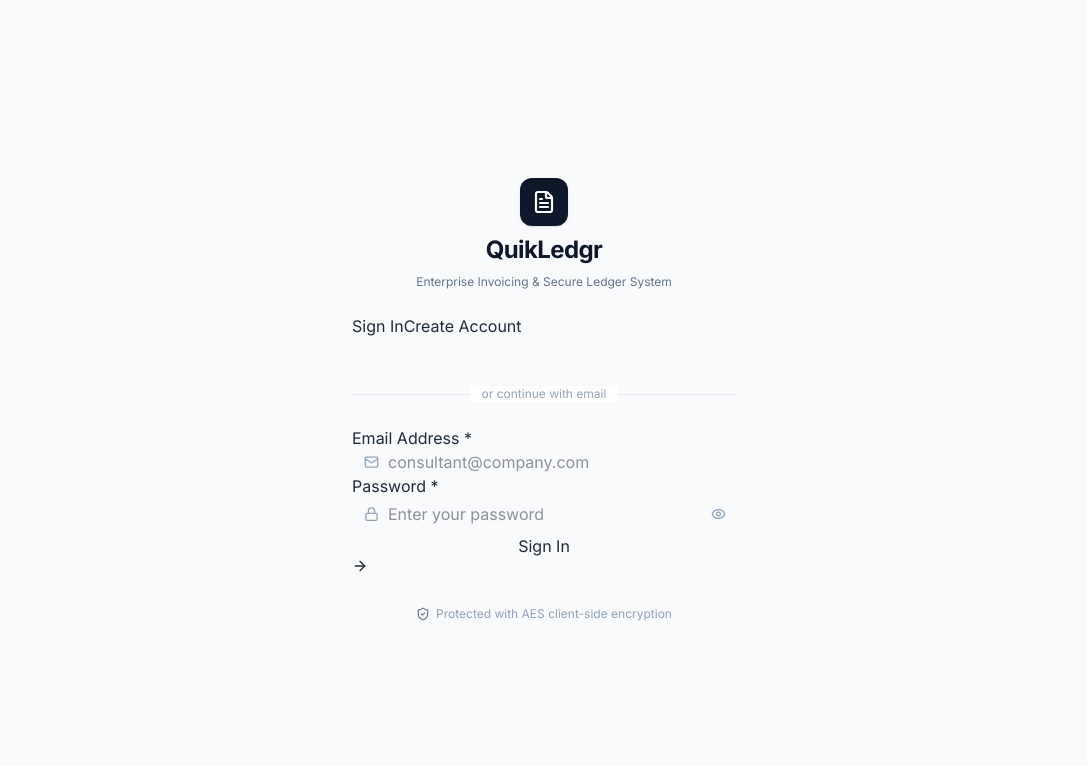
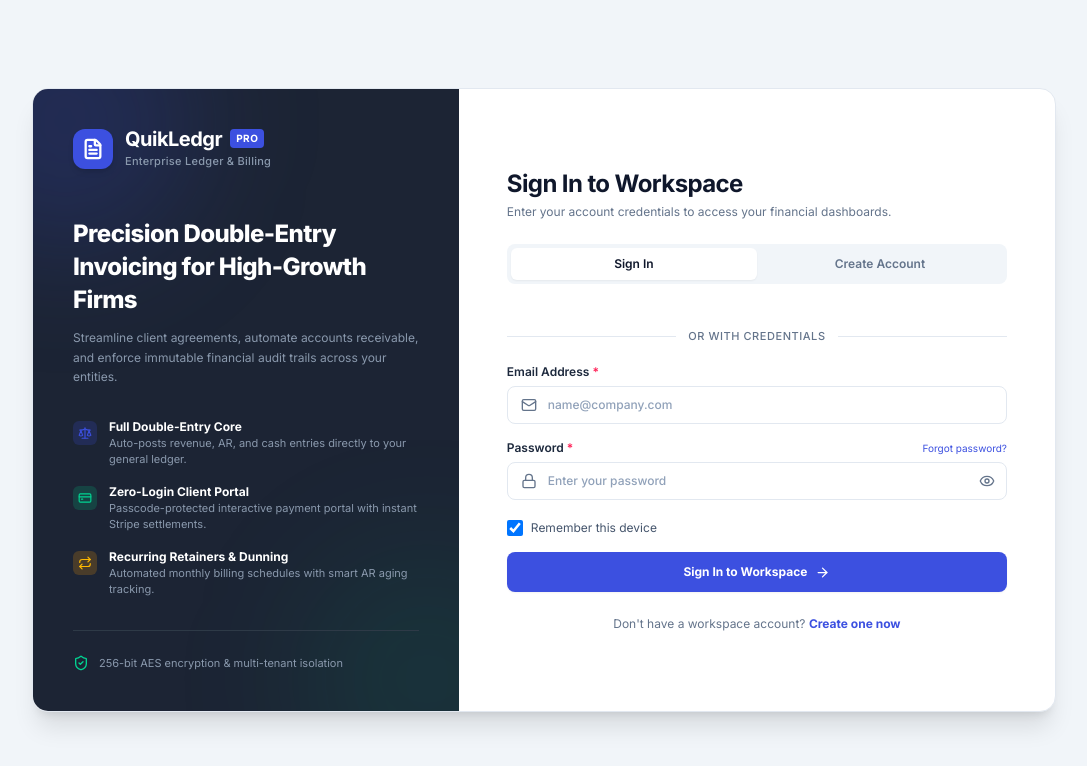
Before and after one commit to shrasel/quikledgr, a React (Vite) app in the folder frontend/: page / in a window 1280 px wide. Shown: the top 766 px of the page, without its empty margins (96-1183 px from the left). Built offline with nearby package versions, Linux system fonts and the light colour scheme; no server answers.

Commit message:
feat(ui): implement TailAdmin split-card authentication screen with dark navy showcase and pure Tailwind v4 styling

```diff
--- a/frontend/src/components/AuthScreen.jsx
+++ b/frontend/src/components/AuthScreen.jsx
@@ -8,7 +8,11 @@
   Building2,
   ArrowRight,
   Eye,
-  EyeOff
+  EyeOff,
+  CheckCircle2,
+  Scale,
+  CreditCard,
+  Repeat
 } from 'lucide-react';
 import {
   loginWithEmail,
@@ -26,6 +30,7 @@
   const [showPassword, setShowPassword] = useState(false);
   const [isLoading, setIsLoading] = useState(false);
   const [errorMessage, setErrorMessage] = useState('');
+  const [rememberMe, setRememberMe] = useState(true);
   const [googleConfig, setGoogleConfig] = useState({ googleClientId: '', googleAuthEnabled: false });
 
   const googleButtonRef = useRef(null);
@@ -154,57 +159,152 @@
   };
 
   return (
-    <div className="min-h-screen flex items-center justify-center p-4 bg-slate-50 dark:bg-slate-950">
-      <div className="w-full max-w-md card p-6 sm:p-8 space-y-6">
-        {/* Brand Header */}
-        <div className="text-center space-y-2">
-          <div className="w-12 h-12 rounded-xl bg-slate-900 text-white flex items-center justify-center mx-auto shadow-sm">
-            <FileText size={24} strokeWidth={2.2} />
+    <div className="min-h-screen flex items-center justify-center p-4 sm:p-6 lg:p-8 bg-[#F1F5F9] dark:bg-[#1A222C]">
+      {/* TailAdmin Auth Card Wrapper */}
+      <div className="w-full max-w-5xl rounded-2xl border border-[#E2E8F0] bg-white shadow-xl dark:border-[#2E3A47] dark:bg-[#24303F] overflow-hidden grid grid-cols-1 lg:grid-cols-12">
+
+        {/* LEFT PANEL: TailAdmin Dark Navy Brand & Features Showcase */}
+        <div className="hidden lg:flex lg:col-span-5 flex-col justify-between bg-[#1C2434] p-8 xl:p-10 text-white relative overflow-hidden">
+          {/* Subtle Background Glow Elements */}
+          <div className="absolute -top-24 -left-24 h-64 w-64 rounded-full bg-[#3C50E0]/20 blur-3xl pointer-events-none" />
+          <div className="absolute -bottom-24 -right-24 h-64 w-64 rounded-full bg-emerald-500/10 blur-3xl pointer-events-none" />
+
+          {/* Top Brand Logo */}
+          <div className="relative z-10">
+            <div className="flex items-center gap-3">
+              <div className="flex h-10 w-10 items-center justify-center rounded-xl bg-[#3C50E0] text-white shadow-md">
+                <FileText size={22} strokeWidth={2.5} />
               </div>
-          <h1 className="text-2xl font-bold tracking-tight text-slate-900 dark:text-white">
-            QuikLedgr
-          </h1>
-          <p className="text-xs text-slate-500 dark:text-slate-400">
-            Enterprise Invoicing & Secure Ledger System
+              <div>
+                <div className="flex items-center gap-2">
+                  <span className="text-xl font-bold tracking-tight text-white leading-none">QuikLedgr</span>
+                  <span className="rounded bg-[#3C50E0] px-1.5 py-0.5 text-[10px] font-bold text-white uppercase tracking-wider">
+                    PRO
+                  </span>
+                </div>
+                <p className="text-[11px] text-[#8A99AD] font-medium tracking-wide mt-1">
+                  Enterprise Ledger & Billing
+                </p>
+              </div>
+            </div>
+
+            <div className="mt-12 space-y-3">
+              <h2 className="text-2xl font-extrabold text-white tracking-tight leading-snug">
+                Precision Double-Entry Invoicing for High-Growth Firms
+              </h2>
+              <p className="text-xs text-[#8A99AD] leading-relaxed">
+                Streamline client agreements, automate accounts receivable, and enforce immutable financial audit trails across your entities.
+              </p>
+            </div>
+          </div>
+
+          {/* Middle Feature Highlights */}
+          <div className="relative z-10 my-8 space-y-4">
+            <div className="flex items-start gap-3">
+              <div className="flex h-6 w-6 items-center justify-center rounded-md bg-[#3C50E0]/20 text-[#3C50E0] shrink-0 mt-0.5">
+                <Scale size={14} />
+              </div>
+              <div>
+                <p className="text-xs font-bold text-white">Full Double-Entry Core</p>
+                <p className="text-[11px] text-[#8A99AD]">Auto-posts revenue, AR, and cash entries directly to your general ledger.</p>
+              </div>
+            </div>
+
+            <div className="flex items-start gap-3">
+              <div className="flex h-6 w-6 items-center justify-center rounded-md bg-emerald-500/20 text-emerald-400 shrink-0 mt-0.5">
+                <CreditCard size={14} />
+              </div>
+              <div>
+                <p className="text-xs font-bold text-white">Zero-Login Client Portal</p>
+                <p className="text-[11px] text-[#8A99AD]">Passcode-protected interactive payment portal with instant Stripe settlements.</p>
+              </div>
+            </div>
+
+            <div className="flex items-start gap-3">
+              <div className="flex h-6 w-6 items-center justify-center rounded-md bg-amber-500/20 text-amber-400 shrink-0 mt-0.5">
+                <Repeat size={14} />
+              </div>
+              <div>
+                <p className="text-xs font-bold text-white">Recurring Retainers & Dunning</p>
+                <p className="text-[11px] text-[#8A99AD]">Automated monthly billing schedules with smart AR aging tracking.</p>
+              </div>
+            </div>
+          </div>
+
+          {/* Bottom Security Assurance */}
+          <div className="relative z-10 pt-6 border-t border-[#2E3A47] flex items-center gap-2.5 text-[11px] text-[#8A99AD]">
+            <ShieldCheck size={16} className="text-emerald-400 shrink-0" />
+            <span>256-bit AES encryption & multi-tenant isolation</span>
+          </div>
+        </div>
+
+        {/* RIGHT PANEL: TailAdmin Authentication Form */}
+        <div className="lg:col-span-7 p-6 sm:p-10 xl:p-12 flex flex-col justify-center">
+          {/* Mobile-only Brand Header */}
+          <div className="flex lg:hidden items-center justify-center gap-2.5 mb-6 text-center">
+            <div className="flex h-9 w-9 items-center justify-center rounded-lg bg-[#3C50E0] text-white shadow-sm">
+              <FileText size={18} strokeWidth={2.5} />
+            </div>
+            <span className="text-lg font-bold text-slate-900 dark:text-white">QuikLedgr</span>
+          </div>
+
+          {/* Form Header */}
+          <div className="mb-6">
+            <h2 className="text-2xl font-bold tracking-tight text-slate-900 dark:text-white">
+              {mode === 'login' ? 'Sign In to Workspace' : 'Create New Workspace'}
+            </h2>
+            <p className="text-xs text-[#64748B] dark:text-[#8A99AD] mt-1">
+              {mode === 'login'
+                ? 'Enter your account credentials to access your financial dashboards.'
+                : 'Setup your consulting entity, LLC, or firm in seconds.'}
             </p>
           </div>
 
-        {/* Tab Switcher */}
-        <div className="material-filter-chips justify-center">
+          {/* TailAdmin Mode Pill Switcher */}
+          <div className="flex items-center rounded-lg bg-[#F1F5F9] p-1 dark:bg-[#1A222C] mb-6">
             <button
               type="button"
-            className={`material-chip-btn flex-1 justify-center ${mode === 'login' ? 'active' : ''}`}
               onClick={() => { setMode('login'); setErrorMessage(''); }}
+              className={`flex-1 rounded-md py-2 text-xs font-semibold transition-all ${
+                mode === 'login'
+                  ? 'bg-white text-slate-900 shadow-xs dark:bg-[#24303F] dark:text-white'
+                  : 'text-[#64748B] hover:text-slate-900 dark:text-[#8A99AD] dark:hover:text-white'
+              }`}
             >
               Sign In
             </button>
             <button
               type="button"
-            className={`material-chip-btn flex-1 justify-center ${mode === 'signup' ? 'active' : ''}`}
               onClick={() => { setMode('signup'); setErrorMessage(''); }}
+              className={`flex-1 rounded-md py-2 text-xs font-semibold transition-all ${
+                mode === 'signup'
+                  ? 'bg-white text-slate-900 shadow-xs dark:bg-[#24303F] dark:text-white'
+                  : 'text-[#64748B] hover:text-slate-900 dark:text-[#8A99AD] dark:hover:text-white'
+              }`}
             >
               Create Account
             </button>
           </div>
 
+          {/* Error Message Alert */}
           {errorMessage && (
-          <div className="p-3 rounded-lg bg-rose-50 border border-rose-200 text-rose-700 text-xs">
+            <div className="mb-4 rounded-lg bg-rose-50 border border-rose-200 p-3 text-xs font-medium text-rose-700 dark:bg-rose-950/40 dark:border-rose-900/60 dark:text-rose-400">
               {errorMessage}
             </div>
           )}
 
-        {/* Google Authentication */}
-        <div className="flex justify-center">
+          {/* Google SSO Action */}
+          <div className="mb-5">
             {googleConfig.googleAuthEnabled ? (
               <div ref={googleButtonRef} className="w-full flex justify-center" />
             ) : (
               <button
                 type="button"
-              className="btn btn-secondary w-full flex items-center justify-center gap-2 h-10"
                 onClick={handleGoogleSimulated}
                 disabled={isLoading}
+                className="w-full flex items-center justify-center gap-2.5 rounded-lg border border-[#E2E8F0] bg-white py-2.5 px-4 text-xs font-semibold text-slate-700 hover:bg-[#F8FAFC] dark:border-[#2E3A47] dark:bg-[#1A222C] dark:text-slate-200 dark:hover:bg-[#24303F] transition-all shadow-xs"
               >
-              <svg viewBox="0 0 24 24" width="18" height="18">
+                <svg viewBox="0 0 24 24" width="18" height="18" className="shrink-0">
                   <path fill="#4285F4" d="M22.56 12.25c0-.78-.07-1.53-.2-2.25H12v4.26h5.92c-.26 1.37-1.04 2.53-2.21 3.31v2.77h3.57c2.08-1.92 3.28-4.74 3.28-8.09z" />
                   <path fill="#34A853" d="M12 23c2.97 0 5.46-.98 7.28-2.66l-3.57-2.77c-.98.66-2.23 1.06-3.71 1.06-2.86 0-5.29-1.93-6.16-4.53H2.18v2.84C3.99 20.53 7.7 23 12 23z" />
                   <path fill="#FBBC05" d="M5.84 14.09c-.22-.66-.35-1.36-.35-2.09s.13-1.43.35-2.09V7.06H2.18C1.43 8.55 1 10.22 1 12s.43 3.45 1.18 4.94l2.85-2.22.81-.63z" />
@@ -216,12 +316,12 @@
           </div>
 
           {/* Divider */}
-        <div className="relative flex items-center justify-center">
+          <div className="relative mb-5 flex items-center justify-center">
             <div className="absolute inset-0 flex items-center">
-            <div className="w-full border-t border-slate-200 dark:border-slate-800" />
+              <div className="w-full border-t border-[#E2E8F0] dark:border-[#2E3A47]" />
             </div>
-          <div className="relative bg-white dark:bg-slate-900 px-3 text-xs text-slate-400">
-            or continue with email
+            <div className="relative bg-white dark:bg-[#24303F] px-3 text-[11px] font-medium text-[#64748B] dark:text-[#8A99AD] uppercase tracking-wider">
+              Or with credentials
             </div>
           </div>
 
@@ -229,13 +329,15 @@
           <form onSubmit={handleEmailSubmit} className="space-y-4">
             {mode === 'signup' && (
               <>
-              <div className="form-group mb-0">
-                <label className="form-label">Full Name *</label>
+                <div>
+                  <label className="block text-xs font-semibold text-slate-800 dark:text-slate-200 mb-1.5">
+                    Full Name <span className="text-rose-500">*</span>
+                  </label>
                   <div className="relative">
-                  <User size={15} className="absolute left-3 top-1/2 -translate-y-1/2 text-slate-400" />
+                    <User size={16} className="absolute left-3.5 top-1/2 -translate-y-1/2 text-[#64748B] dark:text-[#8A99AD]" />
                     <input
                       type="text"
-                    className="form-input pl-9"
+                      className="w-full rounded-lg border border-[#E2E8F0] bg-transparent py-2.5 pl-10 pr-4 text-xs font-medium text-slate-900 placeholder:text-slate-400 focus:border-[#3C50E0] focus:outline-hidden dark:border-[#2E3A47] dark:bg-[#1A222C] dark:text-white transition-all"
                       placeholder="e.g. Sarah Jenkins"
                       value={name}
                       onChange={(e) => setName(e.target.value)}
@@ -245,13 +347,15 @@
                   </div>
                 </div>
 
-              <div className="form-group mb-0">
-                <label className="form-label">Registered Business Name</label>
+                <div>
+                  <label className="block text-xs font-semibold text-slate-800 dark:text-slate-200 mb-1.5">
+                    Registered Business / LLC Name
+                  </label>
                   <div className="relative">
-                  <Building2 size={15} className="absolute left-3 top-1/2 -translate-y-1/2 text-slate-400" />
+                    <Building2 size={16} className="absolute left-3.5 top-1/2 -translate-y-1/2 text-[#64748B] dark:text-[#8A99AD]" />
                     <input
                       type="text"
-                    className="form-input pl-9"
+                      className="w-full rounded-lg border border-[#E2E8F0] bg-transparent py-2.5 pl-10 pr-4 text-xs font-medium text-slate-900 placeholder:text-slate-400 focus:border-[#3C50E0] focus:outline-hidden dark:border-[#2E3A47] dark:bg-[#1A222C] dark:text-white transition-all"
                       placeholder="e.g. Jenkins Advisory LLC"
                       value={businessName}
                       onChange={(e) => setBusinessName(e.target.value)}
@@ -262,14 +366,16 @@
               </>
             )}
 
-          <div className="form-group mb-0">
-            <label className="form-label">Email Address *</label>
+            <div>
+              <label className="block text-xs font-semibold text-slate-800 dark:text-slate-200 mb-1.5">
+                Email Address <span className="text-rose-500">*</span>
+              </label>
               <div className="relative">
-              <Mail size={15} className="absolute left-3 top-1/2 -translate-y-1/2 text-slate-400" />
+                <Mail size={16} className="absolute left-3.5 top-1/2 -translate-y-1/2 text-[#64748B] dark:text-[#8A99AD]" />
                 <input
                   type="email"
-                className="form-input pl-9"
-                placeholder="consultant@company.com"
+                  className="w-full rounded-lg border border-[#E2E8F0] bg-transparent py-2.5 pl-10 pr-4 text-xs font-medium text-slate-900 placeholder:text-slate-400 focus:border-[#3C50E0] focus:outline-hidden dark:border-[#2E3A47] dark:bg-[#1A222C] dark:text-white transition-all"
+                  placeholder="name@company.com"
                   value={email}
                   onChange={(e) => setEmail(e.target.value)}
                   required
@@ -278,18 +384,24 @@
               </div>
             </div>
 
-          <div className="form-group mb-0">
-            <div className="flex items-center justify-between mb-1">
-              <label className="form-label mb-0">Password *</label>
-              {mode === 'signup' && (
-                <span className="text-xs text-slate-400">Min. 6 chars</span>
+            <div>
+              <div className="flex items-center justify-between mb-1.5">
+                <label className="block text-xs font-semibold text-slate-800 dark:text-slate-200">
+                  Password <span className="text-rose-500">*</span>
+                </label>
+                {mode === 'signup' ? (
+                  <span className="text-[10px] text-[#64748B] dark:text-[#8A99AD]">Min. 6 characters</span>
+                ) : (
+                  <span className="text-[10px] text-[#3C50E0] hover:underline cursor-pointer">
+                    Forgot password?
+                  </span>
                 )}
               </div>
               <div className="relative">
-              <Lock size={15} className="absolute left-3 top-1/2 -translate-y-1/2 text-slate-400" />
+                <Lock size={16} className="absolute left-3.5 top-1/2 -translate-y-1/2 text-[#64748B] dark:text-[#8A99AD]" />
                 <input
                   type={showPassword ? 'text' : 'password'}
-                className="form-input pl-9 pr-9"
+                  className="w-full rounded-lg border border-[#E2E8F0] bg-transparent py-2.5 pl-10 pr-10 text-xs font-medium text-slate-900 placeholder:text-slate-400 focus:border-[#3C50E0] focus:outline-hidden dark:border-[#2E3A47] dark:bg-[#1A222C] dark:text-white transition-all"
                   placeholder={mode === 'signup' ? 'Create a secure password' : 'Enter your password'}
                   value={password}
                   onChange={(e) => setPassword(e.target.value)}
@@ -299,34 +411,71 @@
                 />
                 <button
                   type="button"
-                className="absolute right-2.5 top-1/2 -translate-y-1/2 text-slate-400 hover:text-slate-600"
+                  className="absolute right-3 top-1/2 -translate-y-1/2 text-[#64748B] hover:text-slate-900 dark:text-[#8A99AD] dark:hover:text-white transition-colors"
                   onClick={() => setShowPassword(!showPassword)}
                   aria-label="Toggle password visibility"
                 >
-                {showPassword ? <EyeOff size={15} /> : <Eye size={15} />}
+                  {showPassword ? <EyeOff size={16} /> : <Eye size={16} />}
                 </button>
               </div>
             </div>
 
+            {mode === 'login' && (
+              <div className="flex items-center justify-between pt-1">
+                <label className="flex items-center gap-2 cursor-pointer select-none">
+                  <input
+                    type="checkbox"
+                    checked={rememberMe}
+                    onChange={(e) => setRememberMe(e.target.checked)}
+                    className="h-4 w-4 rounded border-[#E2E8F0] text-[#3C50E0] focus:ring-[#3C50E0] dark:border-[#2E3A47] dark:bg-[#1A222C]"
+                  />
+                  <span className="text-xs text-slate-600 dark:text-[#8A99AD]">Remember this device</span>
+                </label>
+              </div>
+            )}
+
             <button
               type="submit"
-            className="btn btn-primary btn-lg w-full mt-2"
               disabled={isLoading}
+              className="w-full rounded-lg bg-[#3C50E0] py-3 px-4 text-xs font-bold text-white shadow-xs hover:bg-[#3444bf] transition-all flex items-center justify-center gap-2 cursor-pointer mt-2 disabled:opacity-70"
             >
               <span>
                 {isLoading
-                ? (mode === 'login' ? 'Signing in...' : 'Creating account...')
-                : (mode === 'login' ? 'Sign In' : 'Create Account')}
+                  ? (mode === 'login' ? 'Authenticating...' : 'Creating workspace...')
+                  : (mode === 'login' ? 'Sign In to Workspace' : 'Create Account & Workspace')}
               </span>
-            <ArrowRight size={16} />
+              <ArrowRight size={15} />
             </button>
           </form>
 
-        {/* Security Badge */}
-        <div className="flex items-center justify-center gap-1.5 pt-2 text-xs text-slate-400 text-center">
-          <ShieldCheck size={14} className="text-slate-500" />
-          <span>Protected with AES client-side encryption</span>
+          {/* Footer toggle prompt */}
+          <div className="mt-6 text-center text-xs text-[#64748B] dark:text-[#8A99AD]">
+            {mode === 'login' ? (
+              <span>
+                Don't have a workspace account?{' '}
+                <button
+                  type="button"
+                  onClick={() => { setMode('signup'); setErrorMessage(''); }}
+                  className="font-bold text-[#3C50E0] hover:underline cursor-pointer"
+                >
+                  Create one now
+                </button>
+              </span>
+            ) : (
+              <span>
+                Already have a workspace account?{' '}
+                <button
+                  type="button"
+                  onClick={() => { setMode('login'); setErrorMessage(''); }}
+                  className="font-bold text-[#3C50E0] hover:underline cursor-pointer"
+                >
+                  Sign in here
+                </button>
+              </span>
+            )}
           </div>
+        </div>
+
       </div>
     </div>
   );
```
Lines whose indentation alone changed are shown as unchanged.
